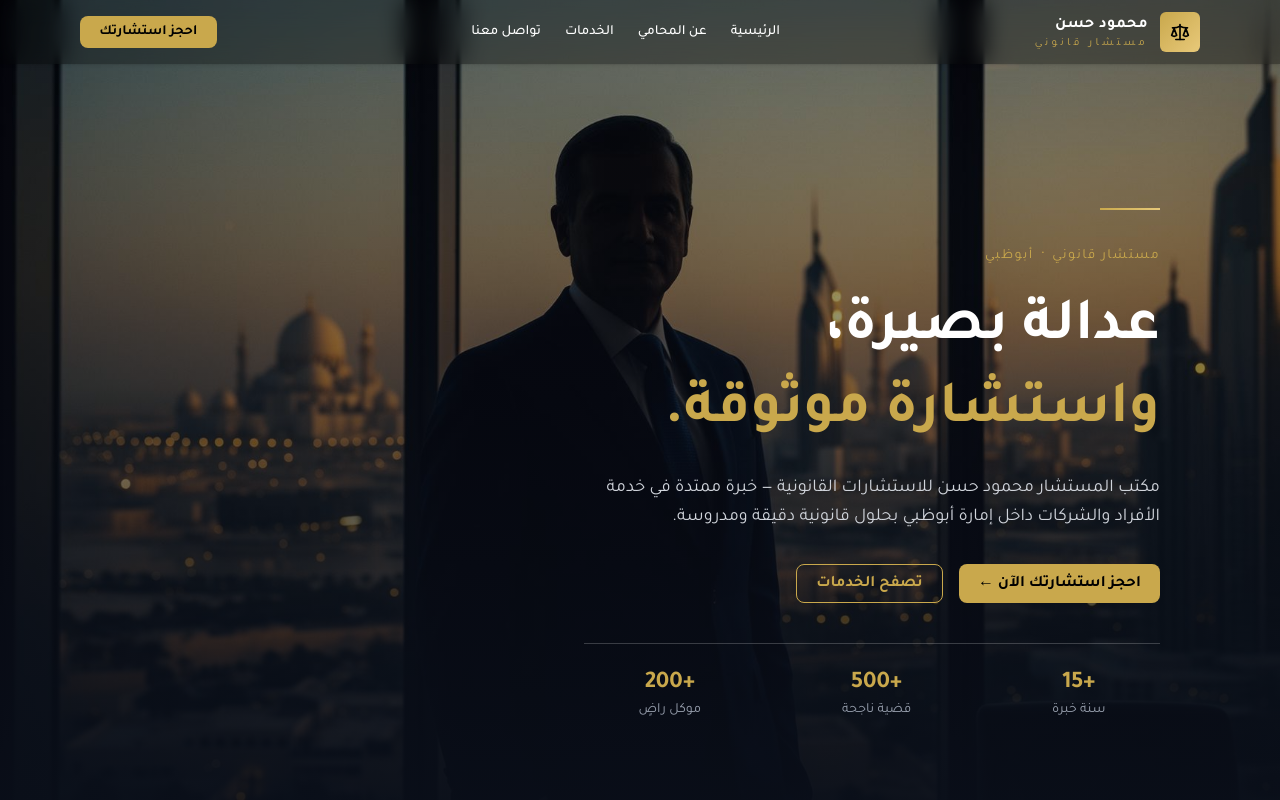
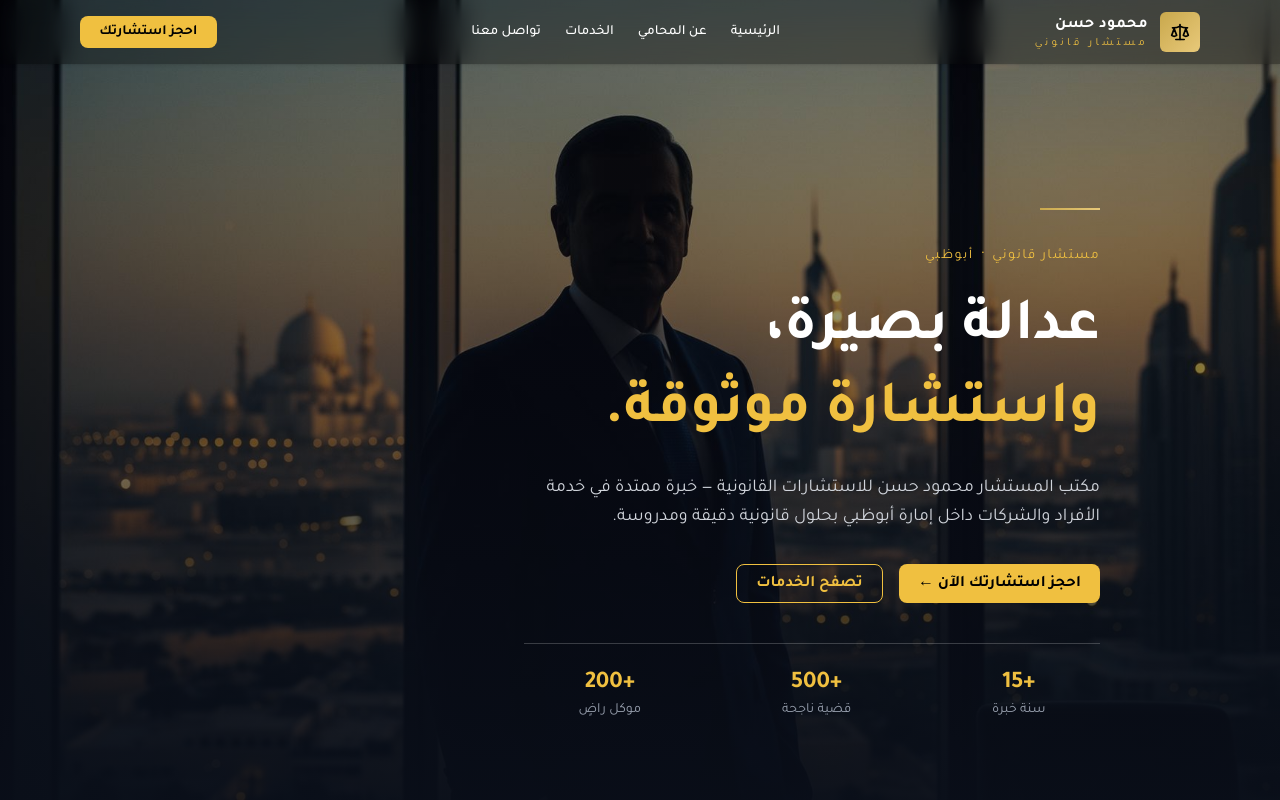
Before and after one commit to M-Abd-ELazeem/lawyer-website, a Next.js app: page / in a window 1280 px wide. Shown: the top 800 px of the page. Built offline with nearby package versions, Linux system fonts and the light colour scheme.

Commit message:
feat:update gold color

```diff
--- a/app/globals.css
+++ b/app/globals.css
@@ -1,7 +1,7 @@
 @import "tailwindcss";
 
 :root {
-  --gold: #c9a84c;
+  --gold: #f0c040;
   --gradient-gold: linear-gradient(135deg, #c9a84c, #e8c97a);
   --dark: rgb(18, 28, 36);
   --dark-card: #111827;
--- a/components/Hero.tsx
+++ b/components/Hero.tsx
@@ -2,7 +2,8 @@ import Image from "next/image";
 
 export default function Hero() {
   return (
-    <section className=" container section-dark min-h-screen">
+    <section className=" container lg:px-15 section-dark min-h-screen">
+      {/* background image */}
       <Image
         alt="hero lawyer"
         width={1920}
@@ -10,17 +11,20 @@ export default function Hero() {
         className="absolute inset-0 size-full object-cover"
         src="/hero-lawyer-CKDTvzYb.jpg"
       />
+      {/* overlay */}
       <div className="absolute inset-0 bg-linear-to-t from-[#0a0f1a]/90 via-[#0a0f1a]/50 to-[#0a0f1a]/20"></div>
+      {/* content */}
       <div className="relative min-h-screen flex items-center justify-start px-8 lg:px-30">
         <div className="max-w-xl text-white text-right">
+          {/* gold line */}
           <span className="gold-divider mb-6"></span>
-
+          {/* tags */}
           <div className="flex items-center justify-start gap-2 mb-6">
             <p className="text-gold text-sm tracking-widest">مستشار قانوني</p>
             <span className="text-gold">·</span>
             <p className="text-gold text-sm tracking-widest">أبوظبي</p>
           </div>
-
+          {/* title */}
           <h1 className="text-5xl lg:text-6xl font-bold leading-tight mb-2">عدالة بصيرة،</h1>
           <h1 className="text-5xl lg:text-6xl font-bold leading-tight text-gold mb-6">واستشارة موثوقة.</h1>
 
@@ -28,13 +32,13 @@ export default function Hero() {
             مكتب المستشار محمود حسن للاستشارات القانونية — خبرة ممتدة في خدمة الأفراد والشركات داخل إمارة أبوظبي بحلول
             قانونية دقيقة ومدروسة.
           </p>
-
+          {/* buttons */}
           <div className="flex gap-4 justify-start mb-10">
             <a className="btn-gold flex items-center gap-2"> احجز استشارتك الآن ←</a>
 
             <a className="btn-light">تصفح الخدمات</a>
           </div>
-
+          {/* stats */}
           <div className="flex gap-8 justify-around border-t border-white/20 pt-6">
             <div className="text-center">
               <p className="text-gold text-2xl font-bold">+15</p>
```
